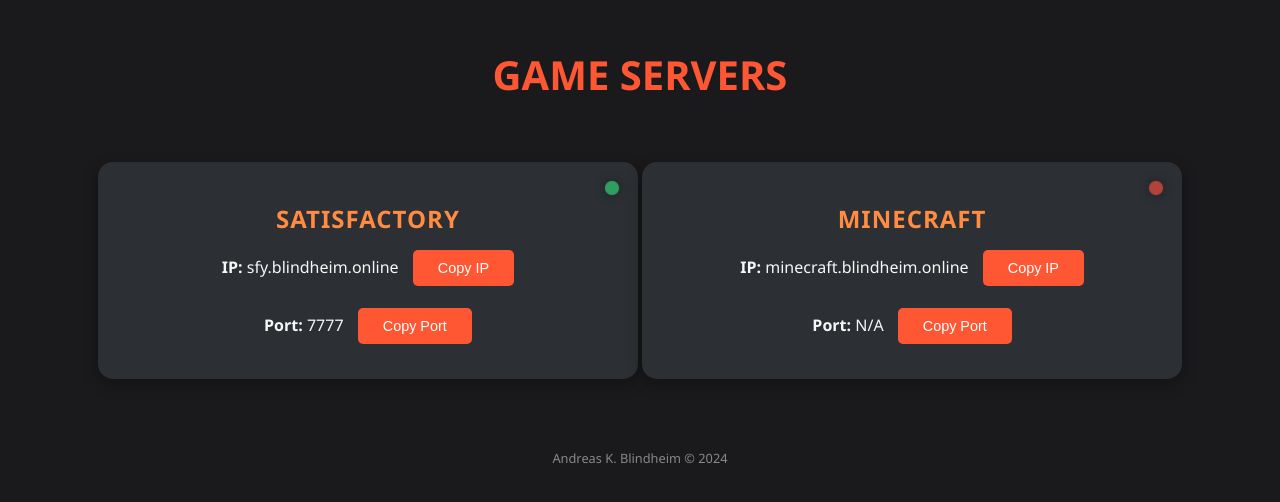
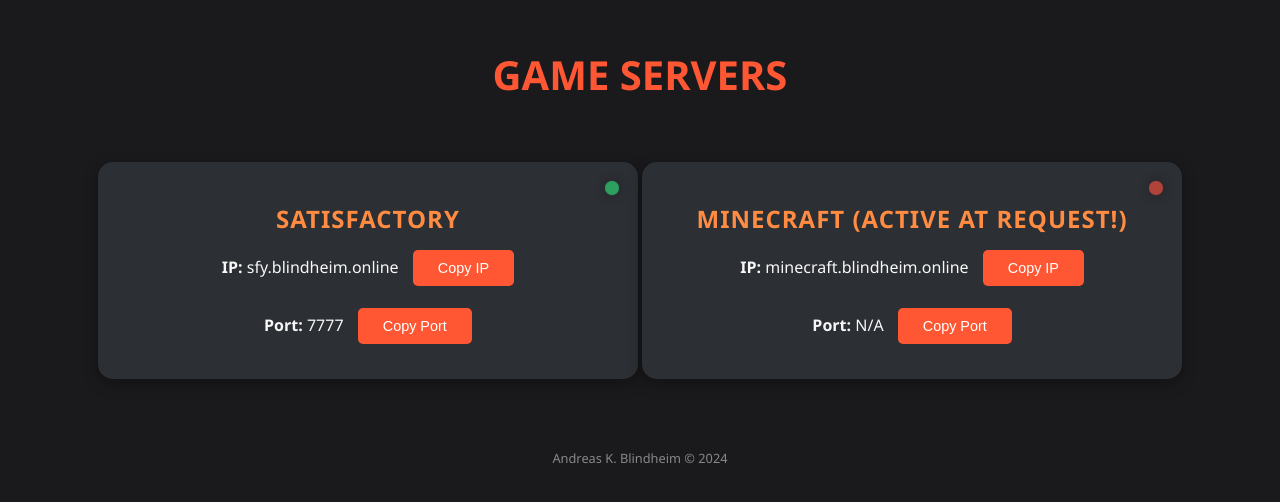
Before and after one commit to Andbli/Games, a plain HTML site: page index.html in a window 1280 px wide. Drawn offline with Linux system fonts and the light colour scheme.

Commit message:
Update index.html
Added "...(Active at request!) to minecraft header

```diff
--- a/index.html
+++ b/index.html
@@ -129,7 +129,7 @@
     <!-- Minecraft (Inactive - Red) -->
     <div id="server2" class="server-container">
         <div class="status-dot red"></div>
-        <h2 class="server-header">Minecraft</h2>
+        <h2 class="server-header">Minecraft (Active at request!)</h2>
         <div class="server-details">
             <strong>IP:</strong> <span id="server2-ip">minecraft.blindheim.online</span>
             <button class="copy-btn" onclick="copyToClipboard('server2-ip')">Copy IP</button><br><br>
```
